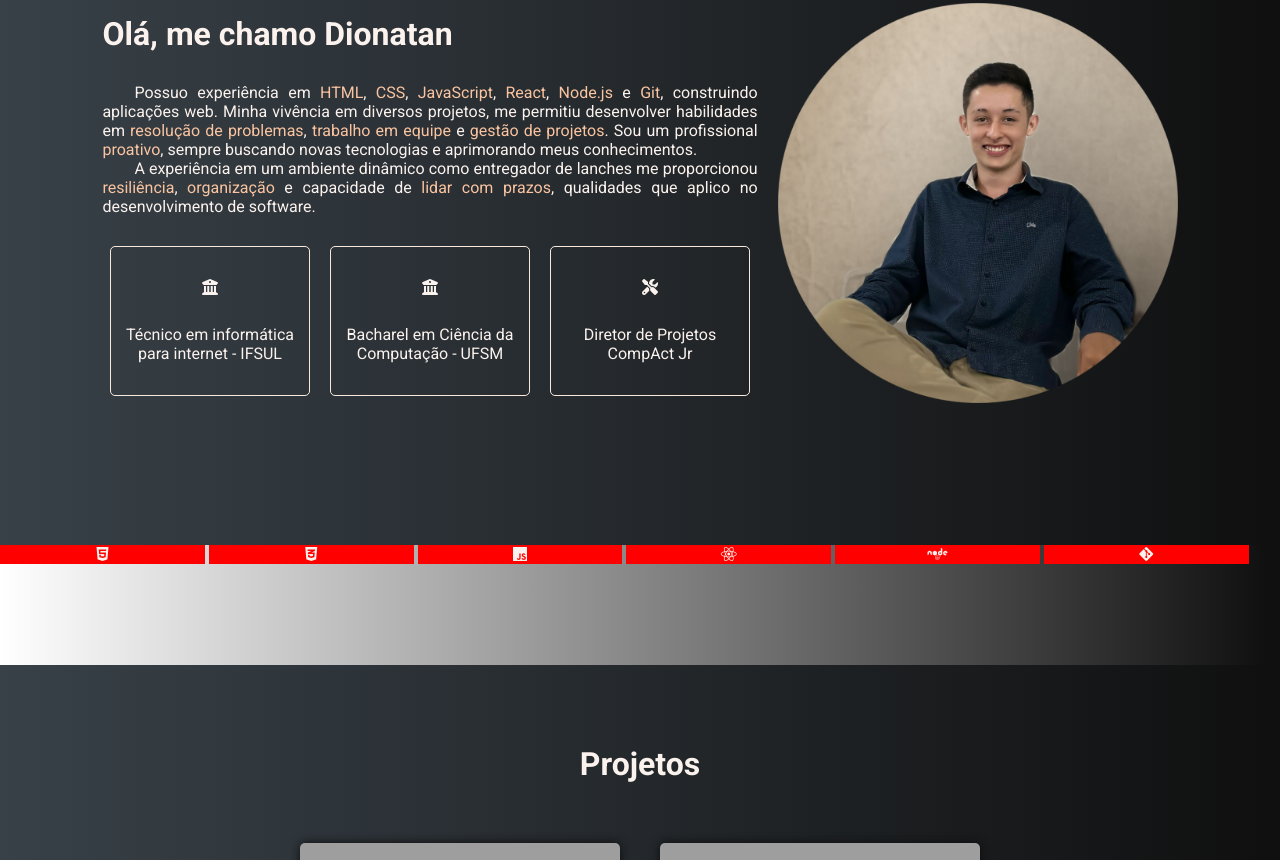
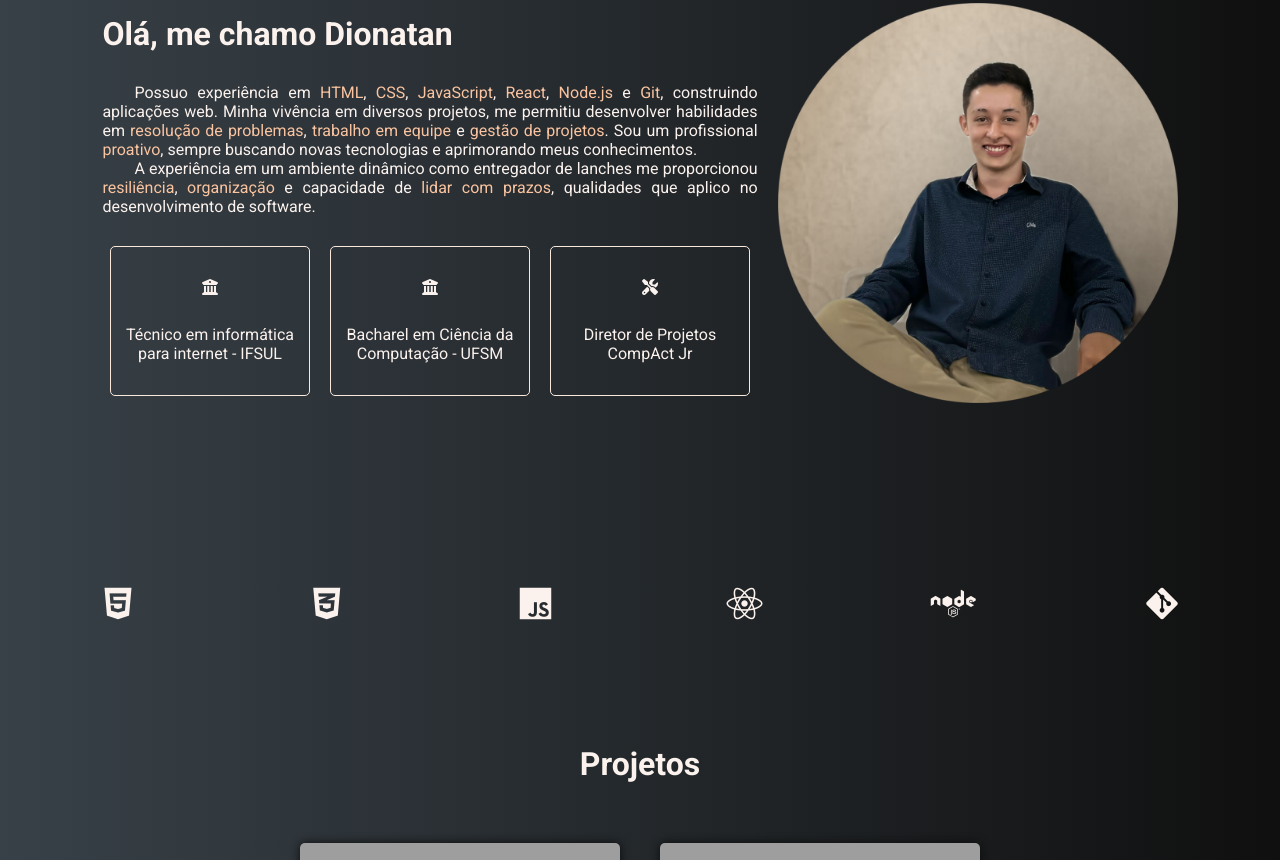
Before and after one commit to Dionatan2019Rodrigues/portfolio-version-1.0, a plain HTML site: page src/index.html in a window 1280 px wide. Shown: the part 935-1795 px from the top of the page. Drawn offline with Linux system fonts and the light colour scheme; grey boxes are pictures that could not be loaded.

Commit message:
🐛 fix : skills icons in about me section

```diff
--- a/src/index.html
+++ b/src/index.html
@@ -29,6 +29,7 @@
       </div>
     </header>
 
+    <main>
     <section class="home">
       <div class="overlay">
         <div class="centro-home">
@@ -41,7 +42,6 @@
         </div>
       </div>
     </section>
-
     <section class="about">
       <div class="container-top">
         <div id="left">
@@ -72,19 +72,19 @@
           <img src="assets/profile-pic.png" alt="Dionatan">
         </div>
       </div>
-      <div class="container-bottom">
+        <div class="container-skills">
         <div class="line-skills">
-          <span class="bold"><i class="fa-brands fa-html5"></i></span>
+            <span class="skill"><i class="fa-brands fa-html5"></i></span>
           <span class="divisor"></span>
-          <span class="light"><i class="fa-brands fa-css3-alt"></i></span>
+            <span class="skill"><i class="fa-brands fa-css3-alt"></i></span>
           <span class="divisor"></span>
-          <span class="bold"><i class="fa-brands fa-js"></i></span>
+            <span class="skill"><i class="fa-brands fa-js"></i></span>
           <span class="divisor"></span>
-          <span class="light"><i class="fa-brands fa-react"></i></span>
+            <span class="skill"><i class="fa-brands fa-react"></i></span>
           <span class="divisor"></span>
-          <span class="bold"><i class="fa-brands fa-node"></i></span>
+            <span class="skill"><i class="fa-brands fa-node"></i></span>
           <span class="divisor"></span>
-          <span class="light"><i class="fa-brands fa-git-alt"></i></span>
+            <span class="skill"><i class="fa-brands fa-git-alt"></i></span>
           <span class="divisor"></span>
         </div>
       </div>
@@ -93,7 +93,6 @@
     <section class="container-projects">
       <h3>Projetos</h3>
       <div class="projects">
-
         <div class="container-flip">
           <div class="flip">
             <div class="front">
@@ -123,7 +122,6 @@
             </div>
           </div>
         </div>
-
         <div class="container-flip">
           <div class="flip">
             <div class="front">
@@ -153,7 +151,6 @@
             </div>
           </div>
         </div>
-
         <div class="container-flip">
           <div class="flip">
             <div class="front">
@@ -183,7 +180,6 @@
             </div>
           </div>
         </div>
-
         <div class="container-flip">
           <div class="flip">
             <div class="front">
--- a/src/styles.css
+++ b/src/styles.css
@@ -107,12 +107,12 @@ section.home {
 .overlay h1 {
   color: var(--beige-clean);
   font-size: 3.5em;
-  font-weight: 600;
+  font-weight: lighter;
 }
 .overlay h2 {
   color: var(--beige-clean);
   font-size: 2.5rem;
-  font-weight: 400;
+  font-weight: lighter;
 }
 .buttons {
   display: flex;
@@ -183,20 +183,25 @@ section.about .container-top {
   gap: 20px;
 }
 
-.container-bottom {
-  background-image: linear-gradient(to left, var(--preto) 1%, white);
+.container-skills {
+  background-image: linear-gradient(
+    to left,
+    var(--preto) 1%,
+    var(--gray-dark)
+  );
   height: 15vh;
+  display: flex;
+  justify-content: center;
+  align-items: center;
 }
-.about .container-bottom .bold i,
-.about .container-bottom .light i {
+.about .container-skills .skill i {
   color: var(--beige-clean);
   width: 16vw;
   padding: 0 2vw;
 }
-.bold,
-.light {
+.skill {
   text-align: center;
-  background-color: red;
+  font-size: 36px;
 }
 /*  SECTION PROJECTS  -----------------------------------*/
 .container-projects {
```
